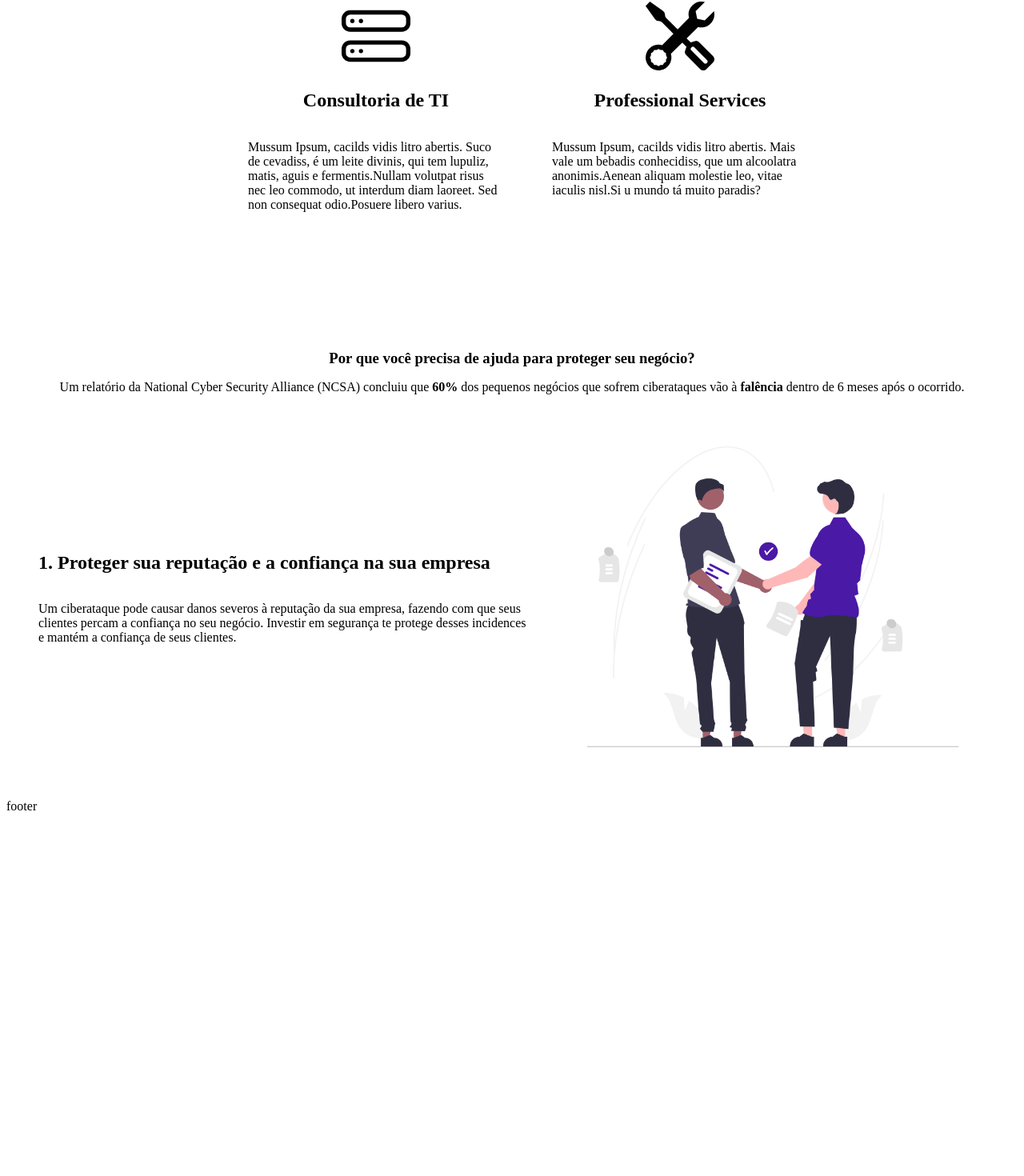
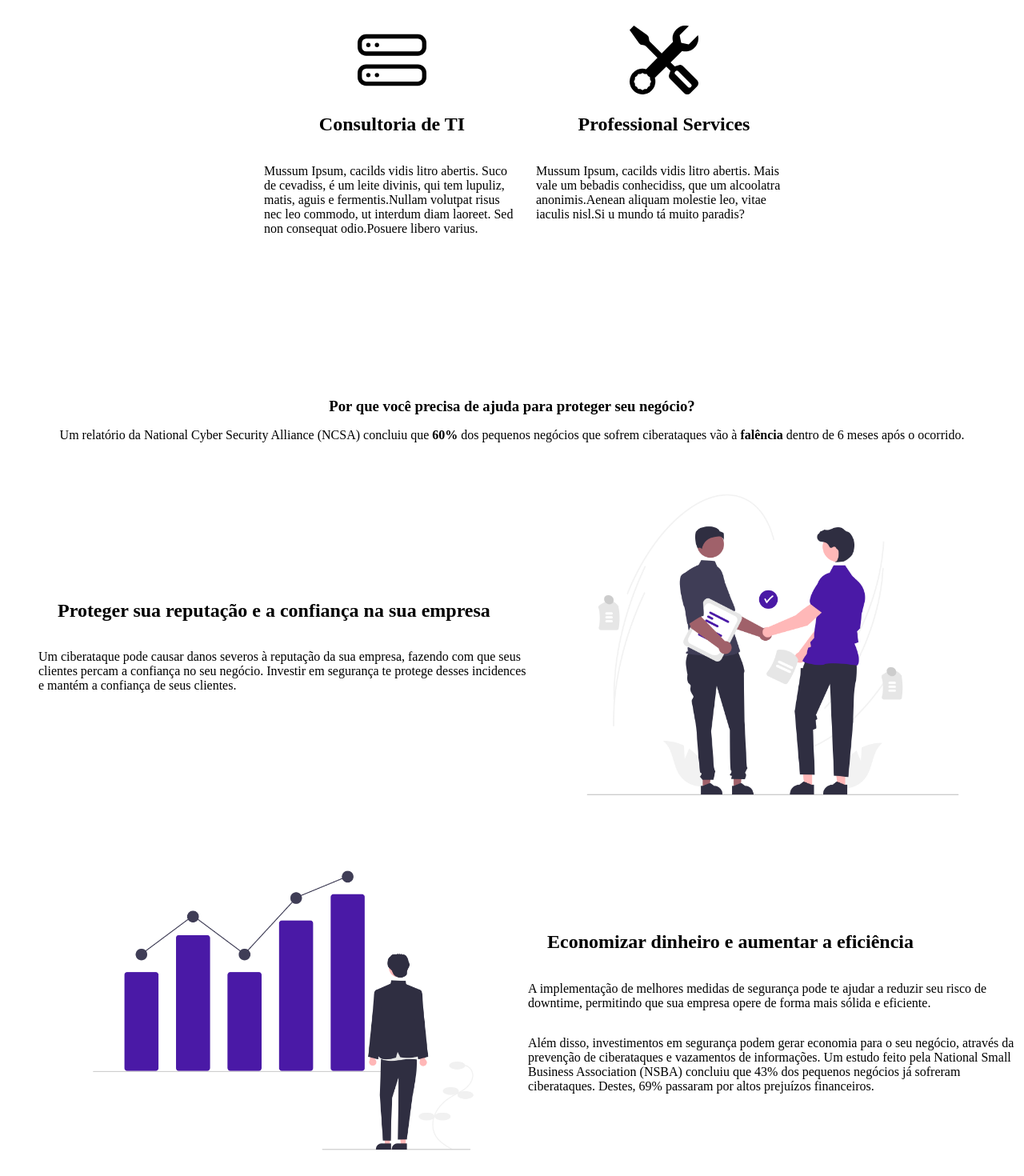
Before and after one commit to ronaldscruz/data-safety, a Next.js app: page / in a window 1280 px wide. Shown: the part 1213-2683 px from the top of the page at 80% size. Before the commit the page ends 2230 px from the top, so only its background shows below. Built offline with nearby package versions, Linux system fonts and the light colour scheme.

Commit message:
feat: more items do "why you need" and better integration between home sections

```diff
--- a/components/pages/index/ServicesCards/styles.js
+++ b/components/pages/index/ServicesCards/styles.js
@@ -6,7 +6,7 @@
 const HORIZONTAL_SECTION_PADDING = "var(--spacing-section-x)";
 
 export const Container = styled.section`
-  padding: 64px ${HORIZONTAL_SECTION_PADDING};
+  padding: var(--spacing-section-y) ${HORIZONTAL_SECTION_PADDING};
   display: flex;
   flex-direction: column;
   align-items: center;
@@ -31,6 +31,7 @@
   text-align: center;
   width: 768px;
   max-width: 100%;
+  font-size: var(--h2-size);
 `;
 
 export const ServicesList = styled.ul`
@@ -39,7 +40,7 @@
   flex-wrap: wrap;
 
   @media only screen and (max-width: ${TWO_COLS_BREAKPOINT}) {
-    width: 700px;
+    width: 660px;
   }
 
   @media only screen and (max-width: ${SINGLE_COL_BREAKPOINT}) {
@@ -53,9 +54,11 @@
   align-items: center;
   width: 320px;
   max-width: 100%;
-  height: 400px;
-  padding: 0 var(--spacing-xxl);
+  height: 430px;
+  padding: var(--spacing-xxxl) var(--spacing-xxl);
   margin-right: var(--spacing-xl);
+  background: var(--negative-color);
+  border-radius: 12px;
 
   &:last-child {
     margin-right: 0;
--- a/components/pages/index/WhyYouNeed/data.js
+++ b/components/pages/index/WhyYouNeed/data.js
@@ -24,6 +24,15 @@
     imageFile: require("./assets/deal.png"),
     imageAlt: "Duas pessoas apertando as mãos, fechando negócio.",
   }),
+  createReason({
+    title: "Economizar dinheiro e aumentar a eficiência",
+    description: [
+      "A implementação de melhores medidas de segurança pode te ajudar a reduzir seu risco de downtime, permitindo que sua empresa opere de forma mais sólida e eficiente.",
+      "Além disso, investimentos em segurança podem gerar economia para o seu negócio, através da prevenção de ciberataques e vazamentos de informações. Um estudo feito pela National Small Business Association (NSBA) concluiu que 43% dos pequenos negócios já sofreram ciberataques. Destes, 69% passaram por altos prejuízos financeiros.",
+    ],
+    imageFile: require("./assets/stonks.png"),
+    imageAlt: "Pessoa visualizando um gráfico em crescimento.",
+  }),
 ];
 
 export default reasons;
--- a/components/pages/index/WhyYouNeed/index.jsx
+++ b/components/pages/index/WhyYouNeed/index.jsx
@@ -1,19 +1,33 @@
 import * as S from "./styles";
-import Image from "next/image";
 import reasons from "./data";
 
 const WhyYouNeed = () => {
   const renderReasons = (reasons = []) => {
+    let mustRevert = true;
+
     return reasons.map((reason, reasonIndex) => {
       const { title, description, imageFile, imageAlt } = reason;
 
+      mustRevert = !mustRevert;
+
+      const descriptionJSX = Array.isArray(description) ? (
+        description.map((paragraph, paragraphIndex) => (
+          <S.ReasonDescription key={paragraphIndex}>
+            {paragraph}
+          </S.ReasonDescription>
+        ))
+      ) : (
+        <S.ReasonDescription>{description}</S.ReasonDescription>
+      );
+
       return (
-        <S.ReasonItem key={title}>
+        <S.ReasonItem key={title} $revert={mustRevert}>
           <S.ReasonTextWrapper>
             <S.ReasonTitle>
-              {reasonIndex + 1}. {title}
+              <S.TitleIndex>{reasonIndex + 1}. </S.TitleIndex>
+              {title}
             </S.ReasonTitle>
-            <S.ReasonDescription>{description}</S.ReasonDescription>
+            {descriptionJSX}
           </S.ReasonTextWrapper>
           {imageFile ? (
             <S.ReasonImageWrapper>
--- a/components/pages/index/WhyYouNeed/styles.js
+++ b/components/pages/index/WhyYouNeed/styles.js
@@ -1,10 +1,15 @@
+import { css } from "@emotion/react";
 import styled from "@emotion/styled";
 import Image from "next/image";
 
 export const Container = styled.section`
-  padding: 0 var(--spacing-section-x) 64px;
+  padding: var(--spacing-section-y) var(--spacing-section-x);
+  background: var(--negative-color);
   display: flex;
   justify-content: center;
+  border-top-left-radius: 64px;
+  border-top-right-radius: 64px;
+  /* box-shadow: 0px -7px 9px -12px rgba(0, 0, 0, 0.2); */
 `;
 
 export const Content = styled.article`
@@ -18,9 +23,22 @@
   margin-bottom: var(--spacing-xl);
 `;
 
+export const TitleIndex = styled.span`
+  background: linear-gradient(
+    90deg,
+    var(--secondary-color) 0%,
+    var(--primary-color) 100%
+  );
+
+  background-clip: text;
+  color: transparent;
+  font-weight: 700;
+`;
+
 export const News = styled.p`
   text-align: center;
   margin-bottom: var(--spacing-section-y);
+  font-size: var(--h2-size);
 `;
 
 export const ReasonsList = styled.ol``;
@@ -29,9 +47,21 @@
   display: flex;
   align-items: center;
   justify-content: center;
+  margin-bottom: var(--spacing-section-y);
+
+  &:last-child {
+    margin-bottom: 0;
+  }
+
+  ${({ $revert = false }) =>
+    $revert
+      ? css`
+          flex-direction: row-reverse;
+        `
+      : ""}
 
   @media only screen and (max-width: 768px) {
-    flex-direction: column;
+    flex-direction: column-reverse;
   }
 `;
 
@@ -49,6 +79,10 @@
   display: flex;
   justify-content: flex-end;
   flex: 1;
+
+  @media only screen and (max-width: 768px) {
+    margin-bottom: var(--spacing-xl);
+  }
 `;
 
 export const ReasonImage = styled(Image)`
--- a/layouts/DefaultLayout/index.jsx
+++ b/layouts/DefaultLayout/index.jsx
@@ -41,7 +41,7 @@
           <S.Header>
             <Menu />
           </S.Header>
-          <main>{children}</main>
+          <S.Main>{children}</S.Main>
         </S.TopContent>
         <footer>footer</footer>
       </S.Container>
--- a/layouts/DefaultLayout/styles.js
+++ b/layouts/DefaultLayout/styles.js
@@ -15,3 +15,7 @@
 export const Header = styled.header`
   margin-bottom: var(--menu-height);
 `;
+
+export const Main = styled.main`
+  background: var(--base-bg-color);
+`;
--- a/pages/index.jsx
+++ b/pages/index.jsx
@@ -2,7 +2,6 @@
 
 import HomeCarousel from "../components/pages/index/HomeCarousel";
 import ServicesCards from "../components/pages/index/ServicesCards";
-import { defaultHeadParams } from "../constants/defaultHeadParams";
 import WhyYouNeed from "../components/pages/index/WhyYouNeed";
 
 export default function Home() {
--- a/styles/variables.css
+++ b/styles/variables.css
@@ -1,6 +1,7 @@
 :root {
   --main-font: Montserrat;
 
+  --base-bg-color: #eeeff1;
   --primary-color: #0084ff;
   --secondary-color: #4a19a6;
   --negative-color: #ffffff;
@@ -19,7 +20,7 @@
   --spacing-xxxl: 2rem;
 
   --spacing-section-x: 48px;
-  --spacing-section-y: 64px;
+  --spacing-section-y: 72px;
 
   --menu-height: 76px;
   --desktop-md-w: 1440px;
```
Also changed, not shown: components/pages/index/WhyYouNeed/assets/stonks.png (added).
